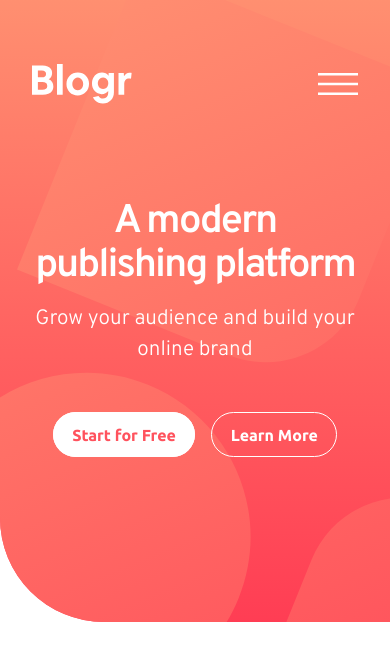
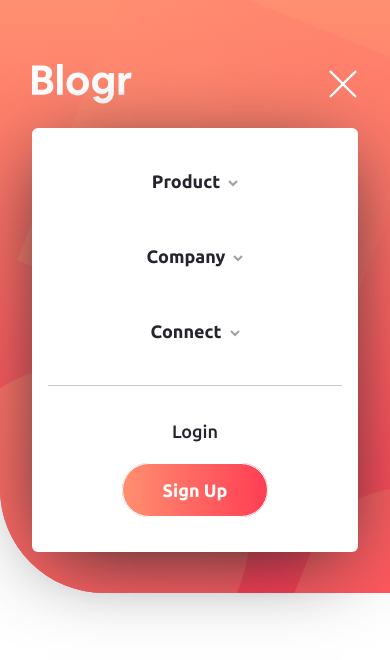
Before and after one commit to dsijakovski98/frontend-mentor-blogr, a Next.js app: page / in a window 390 px wide. Both pictures are taken after a click on the button 338 px from the left and 84 px from the top of the page. Shown: the top 660 px of the page. Built offline with nearby package versions, Linux system fonts and the light colour scheme.

Commit message:
Implemented initial mobile design menu

```diff
--- a/src/app/layout.tsx
+++ b/src/app/layout.tsx
@@ -7,6 +7,7 @@ const overpass = Overpass({
   subsets: ['latin'],
   weight: ['300', '600'],
   variable: '--font-overpass',
+  preload: true,
 })
 
 const ubuntu = Ubuntu({
--- a/src/app/page.tsx
+++ b/src/app/page.tsx
@@ -1,11 +1,24 @@
 import { Fragment } from 'react'
 
 import Header from '@/components/Header'
+import LinkButton from '@/components/LinkButton'
 
 export default function Home() {
   return (
     <Fragment>
-      <Header />
+      <Header>
+        <div className='cta'>
+          <h1>A modern publishing platform</h1>
+          <p>Grow your audience and build your online brand</p>
+
+          <div className='actions'>
+            <LinkButton href='#'>Start for Free</LinkButton>
+            <LinkButton href='#' variant='outlined'>
+              Learn More
+            </LinkButton>
+          </div>
+        </div>
+      </Header>
     </Fragment>
   )
 }
--- a/src/components/Header/index.tsx
+++ b/src/components/Header/index.tsx
@@ -1,7 +1,18 @@
-import React from 'react'
+'use client'
+
+import React, {
+  PropsWithChildren,
+  useLayoutEffect,
+  useRef,
+  useState,
+} from 'react'
 
 import Image from 'next/image'
 import Link from 'next/link'
+
+import close from '/public/assets/images/icon-close.svg'
+import burger from '/public/assets/images/icon-hamburger.svg'
+import logo from '/public/assets/images/logo.svg'
 
 import Container from '@/components/Container'
 import LinkButton from '@/components/LinkButton'
@@ -9,12 +20,48 @@ import NavLink from '@/components/NavLink'
 
 import { LINKS } from '@/constants/links'
 
-import burger from 'public/assets/images/icon-hamburger.svg'
-import logo from 'public/assets/images/logo.svg'
-
 import './style.css'
 
-const Header = () => {
+const Header = ({ children }: PropsWithChildren) => {
+  const linksRef = useRef<HTMLDivElement | null>(null)
+  const [isOpen, setIsOpen] = useState(false)
+
+  const toggleMenu = () => {
+    if (!linksRef.current) return
+
+    const hidden = linksRef.current.getAttribute('aria-hidden') === 'true'
+    linksRef.current.setAttribute('aria-hidden', (!hidden).toString())
+
+    setIsOpen((prev) => !prev)
+  }
+
+  useLayoutEffect(() => {
+    if (!linksRef.current) return
+
+    const hidden = linksRef.current.style.display !== 'flex'
+    linksRef.current.setAttribute('aria-hidden', hidden.toString())
+
+    setIsOpen(!hidden)
+  }, [])
+
+  // Close menu on resizing to a larger screen, if it was opened
+  useLayoutEffect(() => {
+    const handleResize = () => {
+      if (!linksRef.current) return
+      if (!isOpen) return
+
+      const isMobileScreen = window.innerWidth < 860
+      setIsOpen(isMobileScreen)
+      linksRef.current.setAttribute('aria-hidden', (!isMobileScreen).toString())
+    }
+
+    window.addEventListener('resize', handleResize)
+
+    return () => {
+      window.removeEventListener('resize', handleResize)
+    }
+  }, [isOpen])
+
   return (
     <header>
       <Container>
@@ -29,11 +76,7 @@ const Header = () => {
             />
           </Link>
 
-          <button>
-            <Image src={burger} fill alt='Burger menu icon' priority />
-          </button>
-
-          <div className='links'>
+          <div className='links' ref={linksRef}>
             <ul className='page-links'>
               {LINKS.map((link) => (
                 <NavLink key={link.label} link={link} href='#' />
@@ -51,19 +94,17 @@ const Header = () => {
               </li>
             </ul>
           </div>
+
+          <button onClick={toggleMenu}>
+            {isOpen ? (
+              <Image src={close} fill alt='Burger menu close icon' priority />
+            ) : (
+              <Image src={burger} fill alt='Burger menu open icon' priority />
+            )}
+          </button>
         </nav>
 
-        <div className='cta'>
-          <h1>A modern publishing platform</h1>
-          <p>Grow your audience and build your online brand</p>
-
-          <div className='actions'>
-            <LinkButton href='#'>Start for Free</LinkButton>
-            <LinkButton href='#' variant='outlined'>
-              Learn More
-            </LinkButton>
-          </div>
-        </div>
+        {children}
       </Container>
     </header>
   )
--- a/src/components/Header/style.css
+++ b/src/components/Header/style.css
@@ -1,20 +1,20 @@
 header {
   position: relative;
+
+  margin-bottom: 20dvh;
+
   border-bottom-left-radius: 6.5rem;
 
   background: linear-gradient(
     to right,
-    var(--header-gradient-light-red),
-    var(--header-gradient-red)
+    var(--gradient-light-red),
+    var(--gradient-red)
   );
 
   isolation: isolate;
 
   padding-top: 4rem;
   padding-bottom: 11rem;
-  overflow: hidden;
-
-  color: var(--white);
 }
 
 header::before {
@@ -22,6 +22,8 @@ header::before {
 
   z-index: -1;
   inset: 0;
+
+  border-bottom-left-radius: inherit;
 
   background: url(/assets/images/bg-pattern-intro-desktop.svg);
   background-position: 25% 52%;
@@ -37,6 +39,7 @@ header nav {
 
 header button {
   display: none;
+  position: relative;
 }
 
 header .links {
@@ -75,6 +78,7 @@ header .logo {
 }
 
 .cta {
+  color: var(--white);
   text-align: center;
 }
 
@@ -96,9 +100,11 @@ header .logo {
   header {
     background: linear-gradient(
       to bottom,
-      var(--header-gradient-light-red),
-      var(--header-gradient-red)
+      var(--gradient-light-red),
+      var(--gradient-red)
     );
+
+    padding-bottom: 9rem;
   }
 
   header::before {
@@ -113,26 +119,77 @@ header .logo {
     content: '';
   }
 
+  header a {
+    font-size: 18px;
+  }
+
   header nav {
     justify-content: space-between;
   }
 
+  header ul {
+    flex-direction: column;
+  }
+
   header button {
     display: block;
-    position: relative;
     border: none;
     background: transparent;
 
-    width: 40px;
+    width: 30px;
   }
 
   header button img {
     object-fit: contain;
   }
 
-  /* TODO: Add nav menu styles */
   header .links {
-    display: none;
+    position: absolute;
+    top: 8rem;
+    left: 100dvw;
+    flex-direction: column;
+
+    transform: translateY(-1rem);
+    opacity: 0;
+    transition:
+      opacity 150ms ease-in,
+      transform 250ms ease-in;
+    box-shadow: 0 1rem 5rem -1rem var(--dark);
+    border-radius: 6px;
+
+    background: var(--white);
+
+    padding: 2rem 1rem;
+    pointer-events: none;
+  }
+
+  header .links[aria-hidden='false'] {
+    transform: translateY(0);
+    opacity: 1;
+    inset-inline: 2rem;
+    pointer-events: all;
+  }
+
+  header ul.page-links {
+    border-bottom: 1px solid var(--gray);
+    padding-bottom: 1rem;
+  }
+
+  header ul.auth-links {
+    padding-top: 2rem;
+  }
+
+  header ul.auth-links a {
+    color: var(--dark);
+  }
+
+  header ul.auth-links .btn {
+    background: linear-gradient(
+      to right,
+      var(--gradient-light-red),
+      var(--gradient-red)
+    );
+    color: var(--white);
   }
 
   .cta h1 {
--- a/src/components/LinkButton/style.css
+++ b/src/components/LinkButton/style.css
@@ -10,7 +10,7 @@
 }
 
 .btn.lg {
-  padding: 0.8rem 2.5rem;
+  padding: 1rem 2.5rem;
 }
 
 /* No styles for text variant (for now) */
--- a/src/components/NavLink/index.tsx
+++ b/src/components/NavLink/index.tsx
@@ -23,7 +23,7 @@ const NavLink = (props: Props) => {
       <div className='anchor'>
         <Link href={href}>{label}</Link>
         {options && (
-          <Image src={arrow} width={10} height={7} alt='Arrow icon' />
+          <Image src={arrow} width={10} height={7} alt='Arrow icon' priority />
         )}
       </div>
 
--- a/src/components/NavLink/style.css
+++ b/src/components/NavLink/style.css
@@ -47,7 +47,8 @@
   text-decoration: underline;
 }
 
-.nav-link:hover .options {
+.nav-link:hover .options,
+.nav-link:focus .options {
   display: flex;
   flex-direction: column;
   align-items: flex-start;
@@ -57,3 +58,55 @@
 .nav-link:hover img {
   transform: rotate(180deg);
 }
+
+@media screen and (max-width: 860px) {
+  .nav-link {
+    width: 100%;
+  }
+
+  .anchor {
+    justify-content: center;
+  }
+
+  .anchor a {
+    color: var(--dark);
+    font-weight: 600;
+  }
+
+  .anchor img {
+    filter: brightness(0.5);
+  }
+
+  .options {
+    position: static;
+
+    transform: unset;
+    margin-top: 1rem;
+    box-shadow: none;
+
+    background-color: var(--light-gray);
+    padding: 2rem;
+    overflow: hidden;
+  }
+
+  /* TODO: Implement grid auto height transition */
+  .options a {
+    filter: brightness(0.5);
+    color: var(--gray);
+    font-weight: 600;
+    font-family: var(--font-overpass);
+  }
+
+  .nav-link:hover .options,
+  .nav-link:focus .options {
+    display: flex;
+    align-items: center;
+  }
+
+  .nav-link:hover .anchor a,
+  .nav-link:focus .anchor a {
+    filter: brightness(0.5);
+    color: var(--gray);
+    text-decoration: none;
+  }
+}
--- a/src/styles/globals.css
+++ b/src/styles/globals.css
@@ -67,10 +67,11 @@ select {
   --dark-blue: hsl(208, 49%, 24%);
 
   --white: hsl(0, 0%, 100%);
+  --light-gray: hsl(210, 13%, 94%);
   --gray: hsl(240, 2%, 79%);
   --dark-gray: hsl(207, 13%, 34%);
   --dark: hsl(240, 10%, 16%);
 
-  --header-gradient-light-red: hsl(13, 100%, 72%);
-  --header-gradient-red: hsl(353, 100%, 62%);
+  --gradient-light-red: hsl(13, 100%, 72%);
+  --gradient-red: hsl(353, 100%, 62%);
 }
--- a/tsconfig.json
+++ b/tsconfig.json
@@ -22,7 +22,8 @@
     "paths": {
       "@/components/*": ["components/*"],
       "@/constants/*": ["constants/*"],
-      "@/styles/*": ["styles/*"]
+      "@/styles/*": ["styles/*"],
+      "public/*": ["../public/*"]
     }
   },
   "include": ["next-env.d.ts", "**/*.ts", "**/*.tsx", ".next/types/**/*.ts"],
```
